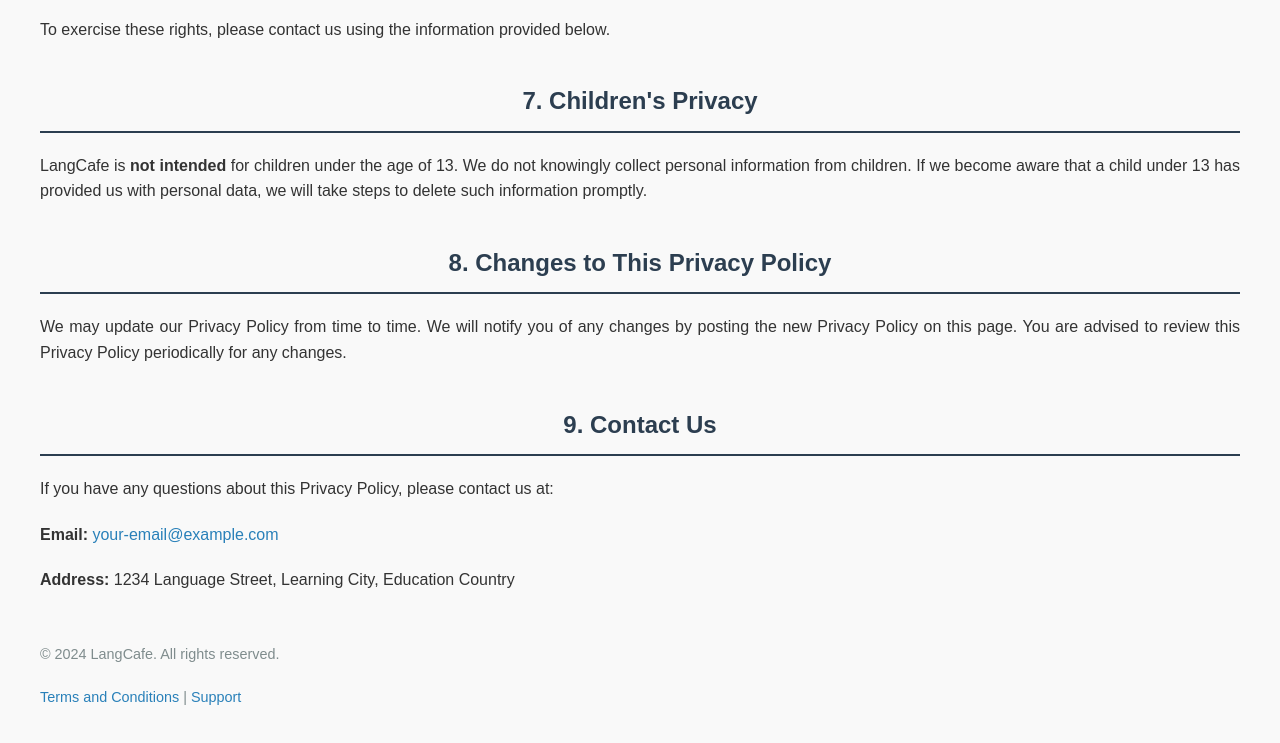
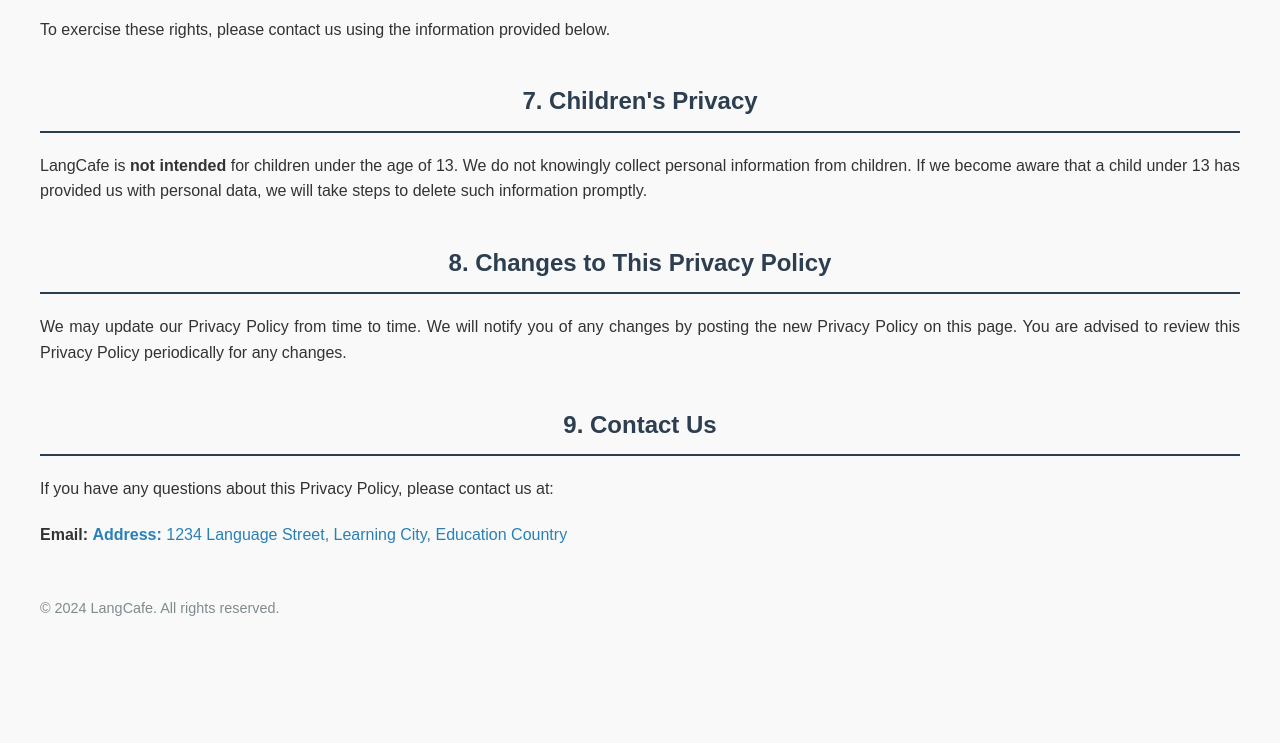
Before and after one commit to HSN010101/langcafe-privacy-policy, a plain HTML site: page index.html in a window 1280 px wide. Shown: the part 2277-3020 px from the top of the page. After the commit the page ends 2937 px from the top, so only its background shows below. Drawn offline with Linux system fonts and the light colour scheme.

Commit message:
Update index.html

```diff
--- a/index.html
+++ b/index.html
@@ -166,13 +166,13 @@
         If you have any questions about this Privacy Policy, please contact us at:
     </p>
     <div class="contact-info">
-        <p><strong>Email:</strong> <a href="mailto:your-email@example.com">your-email@example.com</a></p>
+        <p><strong>Email:</strong> <a href="mailto:languagescafes@gmail.com</a></p>
         <p><strong>Address:</strong> 1234 Language Street, Learning City, Education Country</p>
     </div>
 
     <div class="footer">
         <p>&copy; 2024 LangCafe. All rights reserved.</p>
-        <p><a href="https://www.langcafe.com/terms-and-conditions">Terms and Conditions</a> | <a href="https://www.langcafe.com/support">Support</a></p>
+
     </div>
 </body>
 </html>
```
